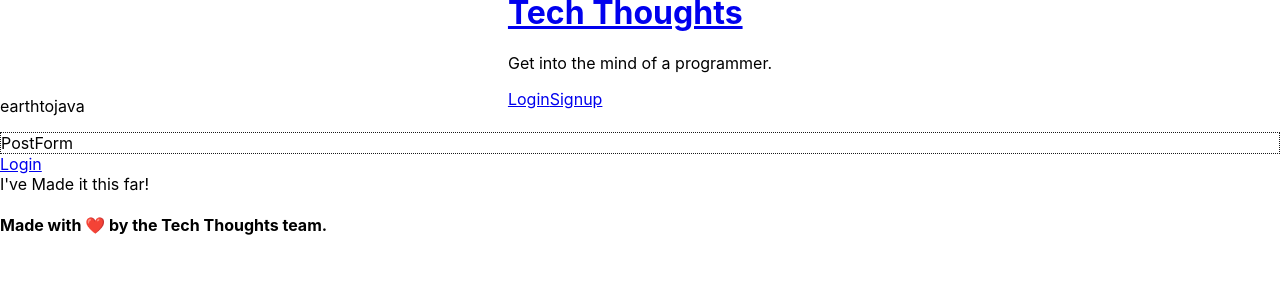
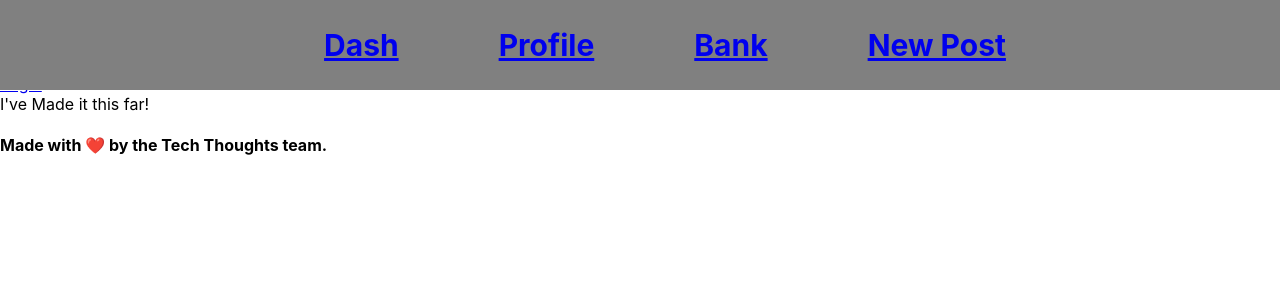
Before and after one commit to KStaySLC/Prove-It, a React (Create React App) app in the folder client/: page / in a window 1280 px wide. Shown: the top 300 px of the page. Built offline with nearby package versions, Linux system fonts and the light colour scheme.

Commit message:
fixed header css

```diff
--- a/client/src/App.js
+++ b/client/src/App.js
@@ -16,7 +16,7 @@ import Bank from './pages/Bank';
 import Home from './pages/Home';
 import Login from './pages/Login.jsx';
 import Profile from './pages/Profile'
-import Header from './components/Header';
+import Header from './components/Header/header.jsx';
 import Footer from './components/Footer';
 console.log('here2')
 // Construct our main GraphQL API endpoint
--- a/client/src/components/Header/header.jsx
+++ b/client/src/components/Header/header.jsx
@@ -1,5 +1,5 @@
 import React from 'react'
-import '../static/header.css'
+import '../../static/header.css'
 import {Link} from 'react-router-dom'
 
 function header() {
--- a/client/src/components/Header/index.js
+++ /dev/null
@@ -1,44 +0,0 @@
-import React from 'react';
-import { Link } from 'react-router-dom';
-
-import Auth from '../../utils/auth';
-
-const Header = () => {
-  const logout = (event) => {
-    event.preventDefault();
-    Auth.logout();
-  };
-  return (
-    <header className="bg-primary text-light mb-4 py-3 flex-row align-center">
-      <div className="container flex-row justify-space-between-lg justify-center align-center">
-        <div>
-          <Link className="text-light" to="/">
-            <h1 className="m-0">Tech Thoughts</h1>
-          </Link>
-          <p className="m-0">Get into the mind of a programmer.</p>
-        </div>
-        <div>
-          {Auth.loggedIn() ? (
-            <>
-              <span>Hey there, {Auth.getProfile().data.username}!</span>
-              <button className="btn btn-lg btn-light m-2" onClick={logout}>
-                Logout
-              </button>
-            </>
-          ) : (
-            <>
-              <Link className="btn btn-lg btn-info m-2" to="/login">
-                Login
-              </Link>
-              <Link className="btn btn-lg btn-light m-2" to="/signup">
-                Signup
-              </Link>
-            </>
-          )}
-        </div>
-      </div>
-    </header>
-  );
-};
-
-export default Header;
--- a/client/src/static/header.css
+++ b/client/src/static/header.css
@@ -1,17 +1,23 @@
 .headerDiv {
     display: flex;
-    justify-content: flex-start;
+    padding: 5px;
+    height: 10vh;
+    width: 100%;
+    background-color: gray;
     align-items: center;
     position: fixed;
+    justify-content: center;
     top: 0;
-    height: 150px;
-    width: 100%;
+}
+
+ul {
+    display: flex;
+    justify-content: flex-end;
+    font-size: 30px;
+    font-weight: bold;
 }
 
 .headerLi {
-    width: 100px;
-    height: 70px;
-    border-color: black;
-    border-style: solid;
-    border-radius: 5px;
+    list-style: none;
+    margin: 50px;
 }
```
